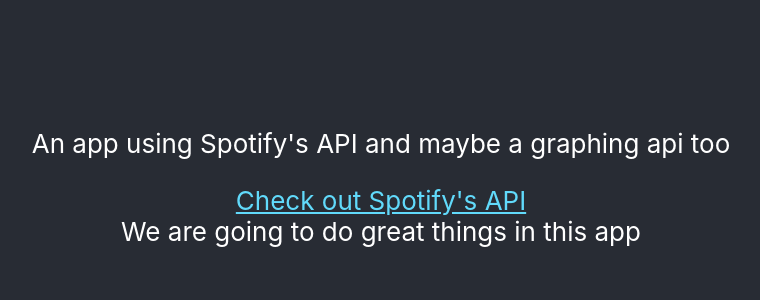
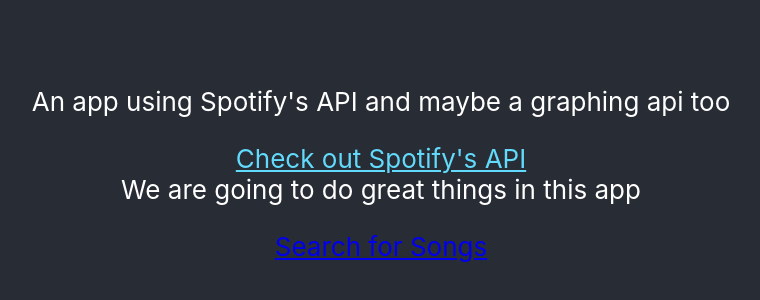
Before and after one commit to lawrend/sturdy-sniffle, a React (Create React App) app: page / in a window 1280 px wide. Shown: the part 226-526 px from the top of the page, without its empty margins (259-1019 px from the left). Built offline with nearby package versions, Linux system fonts and the light colour scheme; no server answers.

Commit message:
added Link to homepage

```diff
--- a/src/App.js
+++ b/src/App.js
@@ -1,8 +1,9 @@
 // the current landing page which renders the Routes component
 import React, { Component } from 'react';
-import logo from './logo.svg';
 import './App.css';
 import Routes from './routes';
+import { Link } from 'react-router-dom';
+
 class App extends Component {
   render() {
     return (
@@ -20,6 +21,8 @@
             Check out Spotify's API
           </a>
           <Routes />
+          <p>
+            <Link to="/songsearch">Search for Songs</Link></p>
         </header>
       </div>
     );
```
